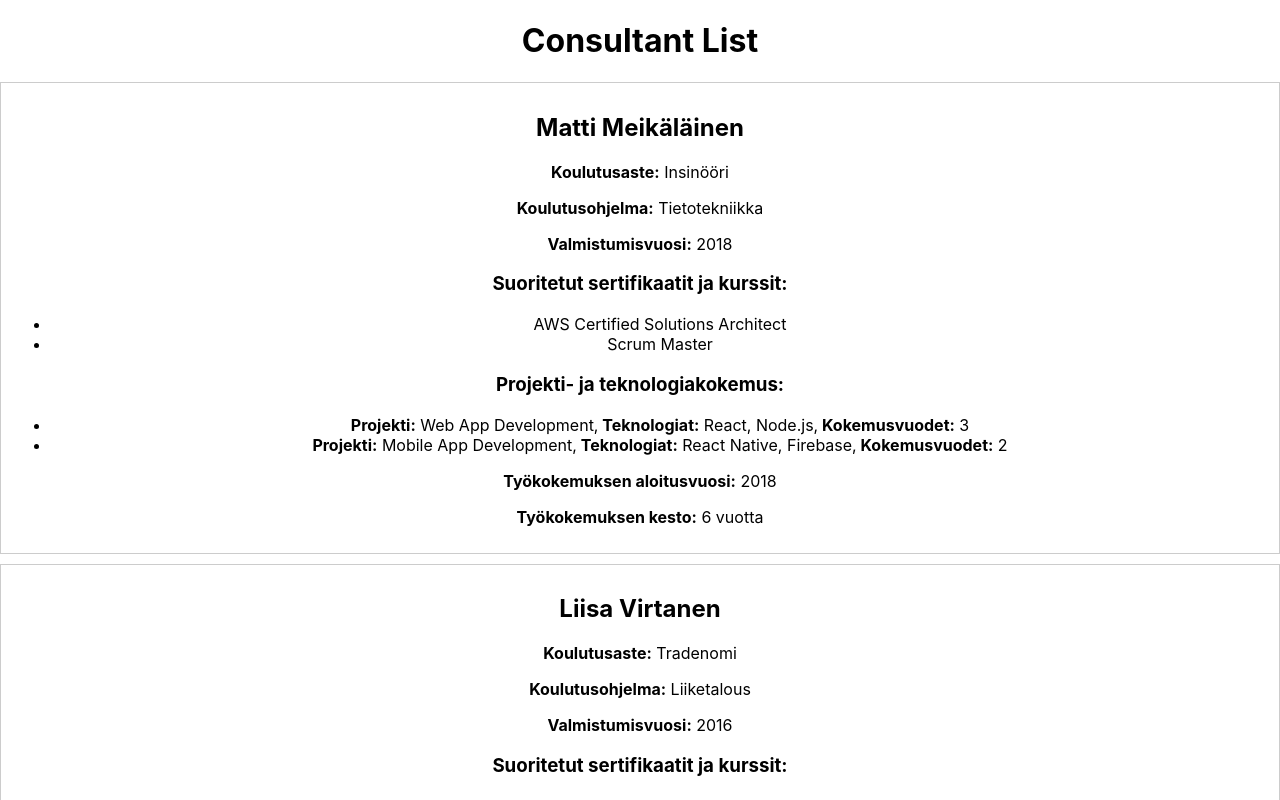
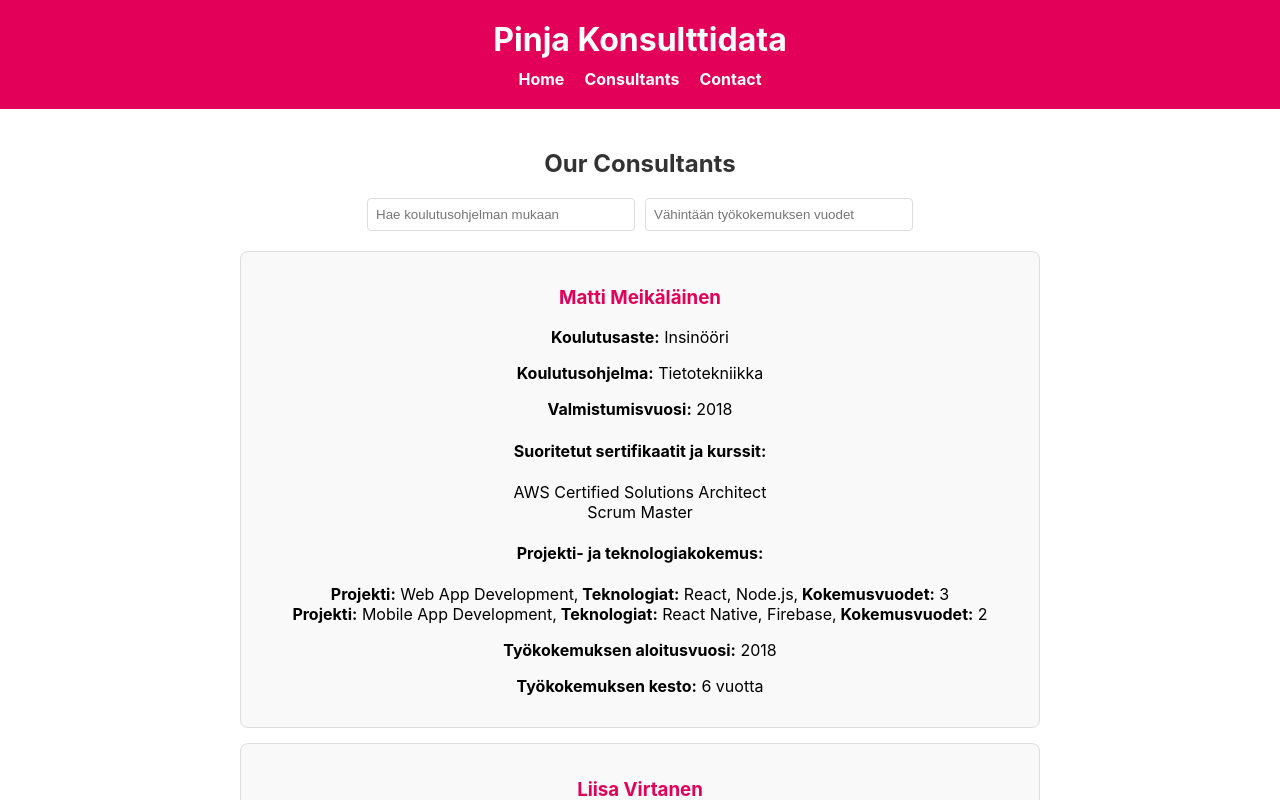
Before and after one commit to JimiPihlaja/pinja, a React (Create React App) app: page / in a window 1280 px wide. Shown: the top 800 px of the page. Built offline with nearby package versions, Linux system fonts and the light colour scheme.

Commit message:
Päivitetty UI:ta ja lisätty hakutoiminto + bugifixailuu

```diff
--- a/src/App.js
+++ b/src/App.js
@@ -1,10 +1,13 @@
 
 import './App.css';
 import ConsultantList from './components/ConsultantList';
+import Header from './UI/Header';
+
 
 function App() {
   return (
    <div className='App'>
+    <Header />
     <ConsultantList/>
    </div>
 
--- /dev/null
+++ b/src/UI/Header.css
@@ -0,0 +1,21 @@
+.header {
+    background-color: #e30059;
+    padding: 20px;
+    color: white;
+    text-align: center;
+  }
+
+  .title {
+    margin: 0;
+  }
+
+  .nav {
+    margin-top: 10px;
+  }
+
+  .navLink {
+    color: white;
+    margin: 0 10px;
+    text-decoration: none;
+    font-weight: bold;
+  }
--- /dev/null
+++ b/src/UI/Header.js
@@ -0,0 +1,18 @@
+// src/Header.js
+import React from 'react';
+import './Header.css';
+
+const Header = () => {
+  return (
+    <header className="header">
+      <h1 className="title">Pinja Konsulttidata</h1>
+      <nav className="nav">
+        <a href="#home" className="navLink">Home</a>
+        <a href="#consultants" className="navLink">Consultants</a>
+        <a href="#contact" className="navLink">Contact</a>
+      </nav>
+    </header>
+  );
+};
+
+export default Header;
--- /dev/null
+++ b/src/components/ConsultantList.css
@@ -0,0 +1,46 @@
+.container {
+    padding: 20px;
+    max-width: 800px;
+    margin: 0 auto;
+  }
+
+  .heading {
+    text-align: center;
+    color: #333;
+    margin-bottom: 20px;
+  }
+
+  .searchContainer {
+    display: flex;
+    gap: 10px;
+    margin-bottom: 20px;
+    justify-content: center;
+  }
+
+  .input {
+    padding: 8px;
+    border-radius: 4px;
+    border: 1px solid #ddd;
+    width: 250px;
+  }
+
+  .card {
+    border: 1px solid #ddd;
+    border-radius: 8px;
+    padding: 15px;
+    margin-bottom: 15px;
+    background-color: #f9f9f9;
+  }
+
+  .consultantName {
+    color: #e30059;
+  }
+
+  .noResults {
+    text-align: center;
+    color: #666;
+  }
+.noBullets {
+  list-style-type: none;
+  padding: 0;
+}
--- a/src/components/ConsultantList.js
+++ b/src/components/ConsultantList.js
@@ -1,8 +1,9 @@
 
-import React from 'react';
+import React, { useState } from 'react';
+import './ConsultantList.css';
 
-// data for consultants
 const consultants = [
+  // Konsulttidata
   {
     id: 1,
     name: "Matti Meikäläinen",
@@ -67,7 +68,7 @@ const consultants = [
     id: 5,
     name: "Pekka Saarinen",
     education: {
-      degree: "Liiketalous",
+      degree: "FM",
       program: "Tietojenkäsittelytiede",
       graduationYear: 2020
     },
@@ -78,28 +79,63 @@ const consultants = [
     ],
     workExperience: { startYear: 2020 }
   }
+
 ];
 
 const ConsultantList = () => {
+  const [searchTerm, setSearchTerm] = useState('');
+  const [experienceFilter, setExperienceFilter] = useState('');
+
+  const filteredConsultants = consultants.filter((consultant) => {
+    const experienceYears = new Date().getFullYear() - consultant.workExperience.startYear;
+    const matchesEducation = consultant.education.program
+      .toLowerCase()
+      .includes(searchTerm.toLowerCase());
+    const matchesExperience =
+      experienceFilter === '' || experienceYears >= parseInt(experienceFilter);
+
+    return matchesEducation && matchesExperience;
+  });
+
   return (
-    <div>
-      <h1>Consultant List</h1>
-      {consultants.map((consultant) => (
-        <div key={consultant.id} style={{ border: "1px solid #ccc", padding: "10px", marginBottom: "10px" }}>
-          <h2>{consultant.name}</h2>
+    <div className="container">
+      <h2 className="heading">Our Consultants</h2>
+
+      <div className="searchContainer">
+        <input
+          type="text"
+          placeholder="Hae koulutusohjelman mukaan"
+          value={searchTerm}
+          onChange={(e) => setSearchTerm(e.target.value)}
+          className="input"
+        />
+
+        <input
+          type="number"
+          placeholder="Vähintään työkokemuksen vuodet"
+          value={experienceFilter}
+          onChange={(e) => setExperienceFilter(e.target.value)}
+          className="input"
+        />
+      </div>
+
+      {filteredConsultants.length > 0 ? (
+        filteredConsultants.map((consultant) => (
+          <div key={consultant.id} className="card">
+            <h3 className="consultantName">{consultant.name}</h3>
             <p><strong>Koulutusaste:</strong> {consultant.education.degree}</p>
             <p><strong>Koulutusohjelma:</strong> {consultant.education.program}</p>
             <p><strong>Valmistumisvuosi:</strong> {consultant.education.graduationYear}</p>
 
-          <h3>Suoritetut sertifikaatit ja kurssit:</h3>
-          <ul>
+            <h4>Suoritetut sertifikaatit ja kurssit:</h4>
+            <ul className='noBullets'>
               {consultant.certifications.map((cert, index) => (
                 <li key={index}>{cert}</li>
               ))}
             </ul>
 
-          <h3>Projekti- ja teknologiakokemus:</h3>
-          <ul>
+            <h4>Projekti- ja teknologiakokemus:</h4>
+            <ul className='noBullets'>
               {consultant.projects.map((project, index) => (
                 <li key={index}>
                   <strong>Projekti:</strong> {project.name},
@@ -112,7 +148,10 @@ const ConsultantList = () => {
             <p><strong>Työkokemuksen aloitusvuosi:</strong> {consultant.workExperience.startYear}</p>
             <p><strong>Työkokemuksen kesto:</strong> {new Date().getFullYear() - consultant.workExperience.startYear} vuotta</p>
           </div>
-      ))}
+        ))
+      ) : (
+        <p className="noResults">Ei hakuehtoja vastaavia tuloksia.</p>
+      )}
     </div>
   );
 };
```
Lines whose indentation alone changed are shown as unchanged.
